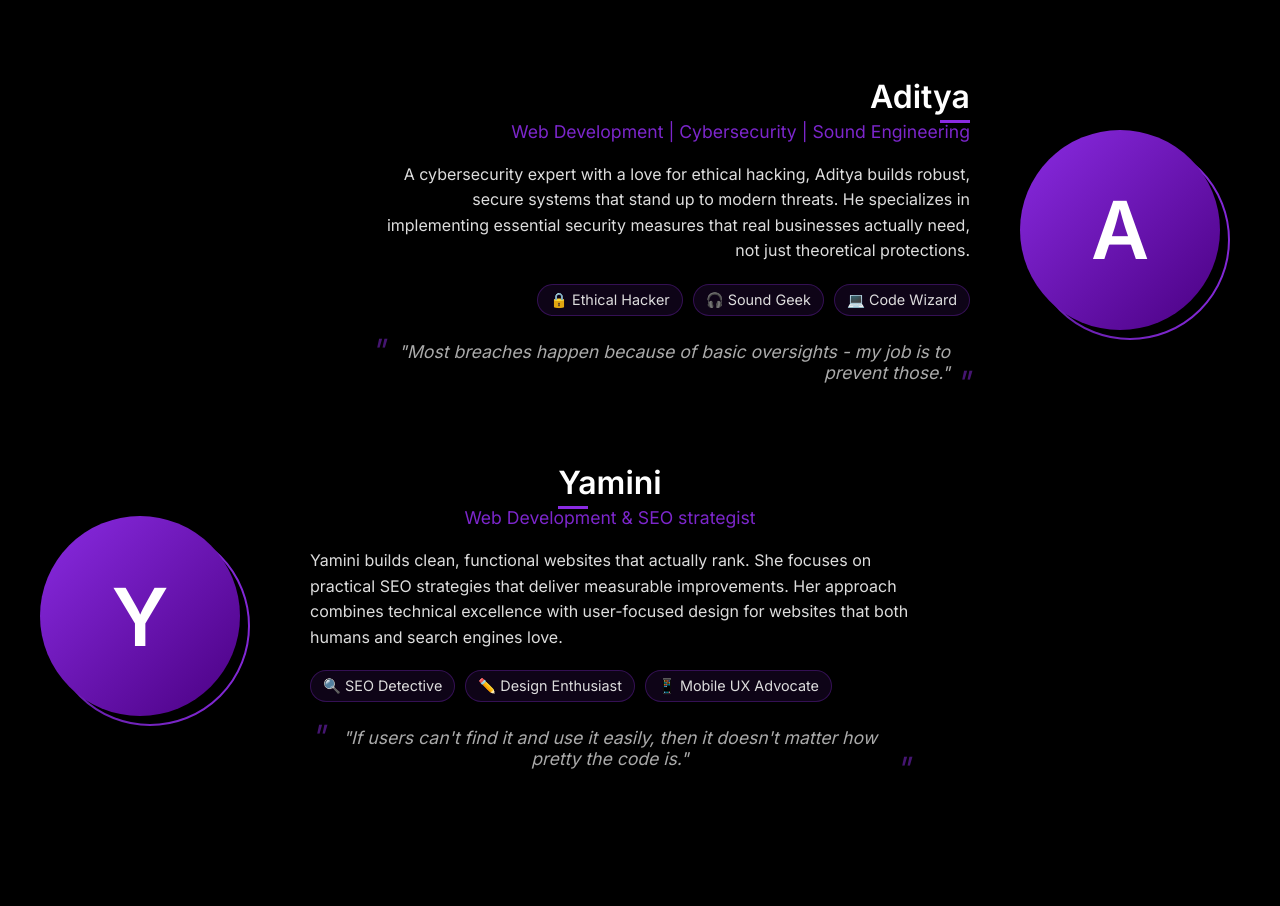
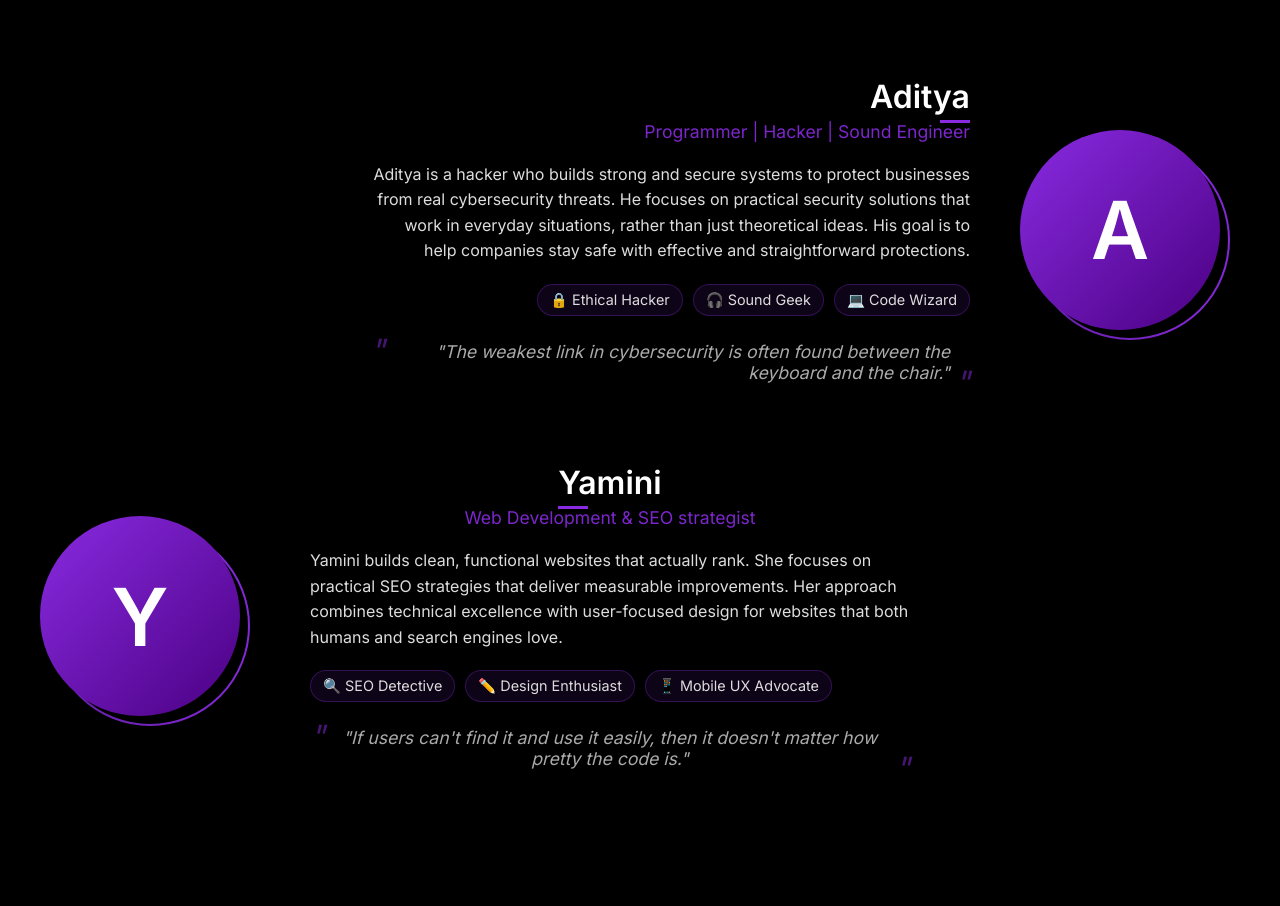
Before and after one commit to dneg-moscow/doublenegative.github.io, a plain HTML site: page index.html in a window 1280 px wide. Shown: the part 2065-2971 px from the top of the page. Drawn offline with Linux system fonts and the light colour scheme.

Commit message:
Update index.html

```diff
--- a/index.html
+++ b/index.html
@@ -172,8 +172,8 @@
 
       <div class="member-info">
         <h3>Aditya</h3>
-        <h4>Web Development | Cybersecurity | Sound Engineering</h4>
-        <p>A cybersecurity expert with a love for ethical hacking, Aditya builds robust, secure systems that stand up to modern threats. He specializes in implementing essential security measures that real businesses actually need, not just theoretical protections.</p>
+        <h4>Programmer | Hacker | Sound Engineer</h4>
+        <p>Aditya is a hacker who builds strong and secure systems to protect businesses from real cybersecurity threats. He focuses on practical security solutions that work in everyday situations, rather than just theoretical ideas. His goal is to help companies stay safe with effective and straightforward protections.</p>
 
         <div class="member-fun-facts">
           <span>🔒 Ethical Hacker</span>
@@ -182,7 +182,7 @@
         </div>
 
         <div class="member-quote">
-          "Most breaches happen because of basic oversights - my job is to prevent those."
+          "The weakest link in cybersecurity is often found between the keyboard and the chair."
         </div>
       </div>
     </div>
```
